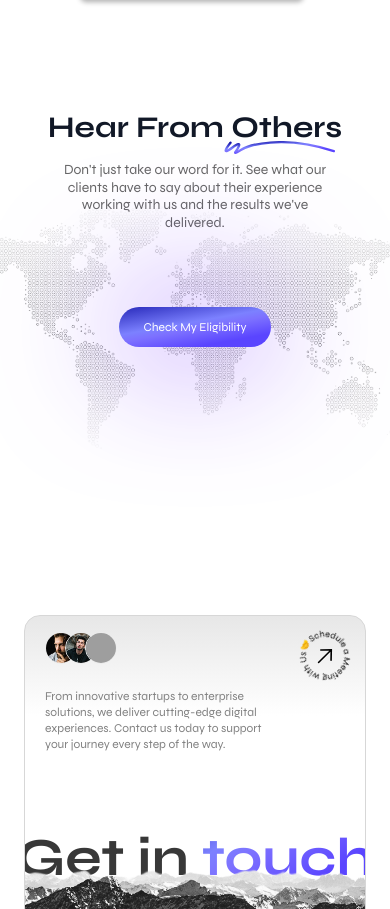
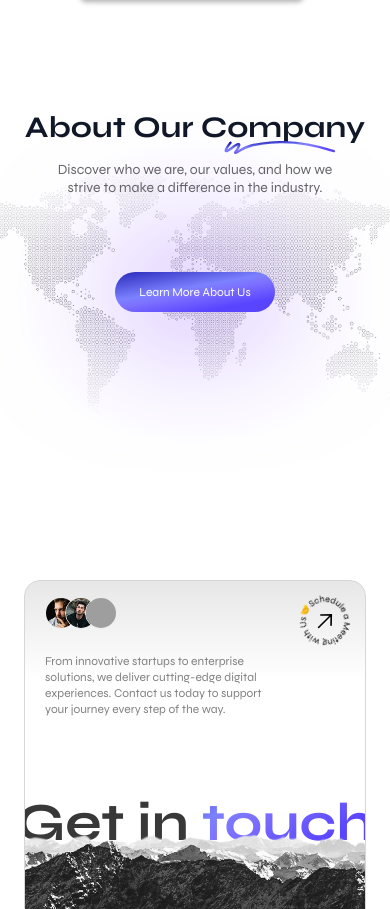
Before and after one commit to afnanahmadtariq/Devstract, a Next.js app: page / in a window 390 px wide. Shown: the part 2559-3468 px from the top of the page. Built offline with nearby package versions, Linux system fonts and the light colour scheme; grey boxes are pictures that could not be loaded.

Commit message:
Update testimonials-section.tsx

```diff
--- a/components/testimonials-section.tsx
+++ b/components/testimonials-section.tsx
@@ -294,7 +294,7 @@ export default function TestimonialsSection() {
                   : 'translate-x-[200px] opacity-0'
             }`}
           >
-              <h3 className="text-3xl sm:text-4xl md:text-5xl font-bold text-gray-900 mb-4 relative z-10">Hear From Others</h3>
+              <h3 className="text-3xl sm:text-4xl md:text-5xl font-bold text-gray-900 mb-4 relative z-10">About Our Company</h3>
               <div className="relative max-w-[17.5rem] sm:max-w-[21.5rem] md:max-w-[27.5rem] mx-auto z-10 flex justify-end">
                 <img
                   src="/media/line.svg"
@@ -303,8 +303,7 @@ export default function TestimonialsSection() {
                 />
               </div>
             <p className="text-sm sm:text-xl text-[#676767] leading-tight mb-8 max-w-72 sm:max-w-md mx-auto relative z-10">
-              Don't just take our word for it. See what our clients have to say about their experience working with us
-              and the results we've delivered.
+              Discover who we are, our values, and how we strive to make a difference in the industry.
             </p>
 
             {/* Button on background */}
@@ -323,7 +322,7 @@ export default function TestimonialsSection() {
                     filter: "drop-shadow(0px 0px 68.3px rgba(85, 0, 255, 0.80))"
                   }}
                 >
-                  Check My Eligibility
+                  Learn More About Us
                 </Button>
               </div>
             </div>
```
